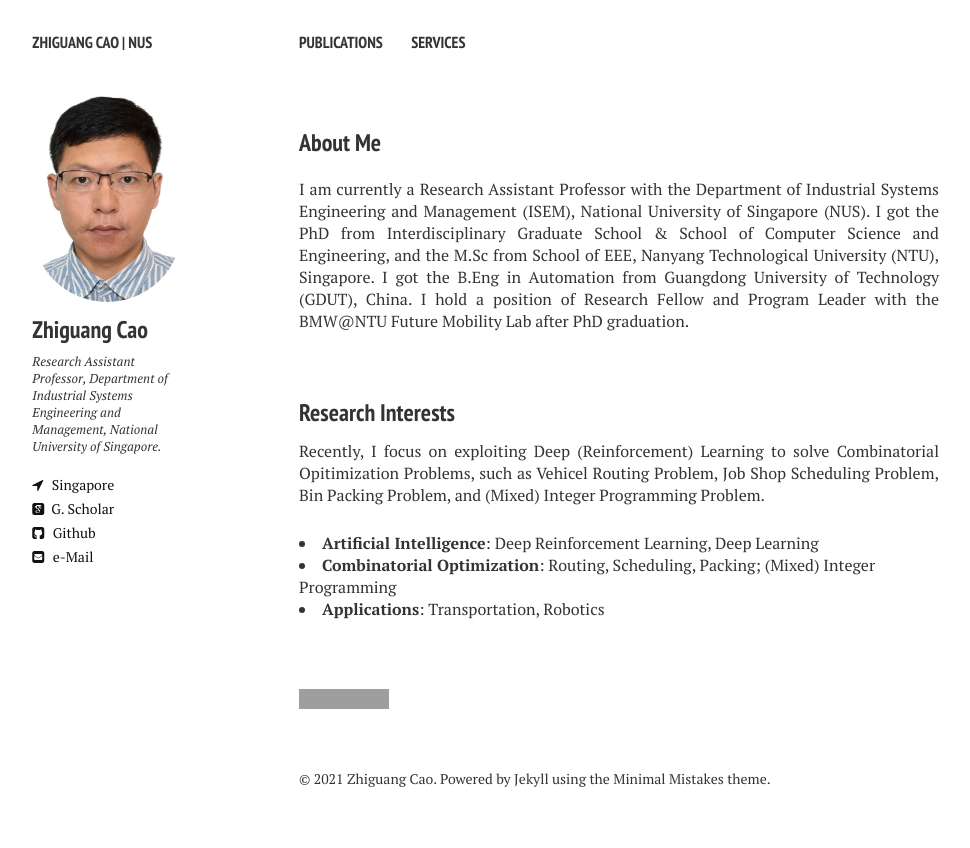
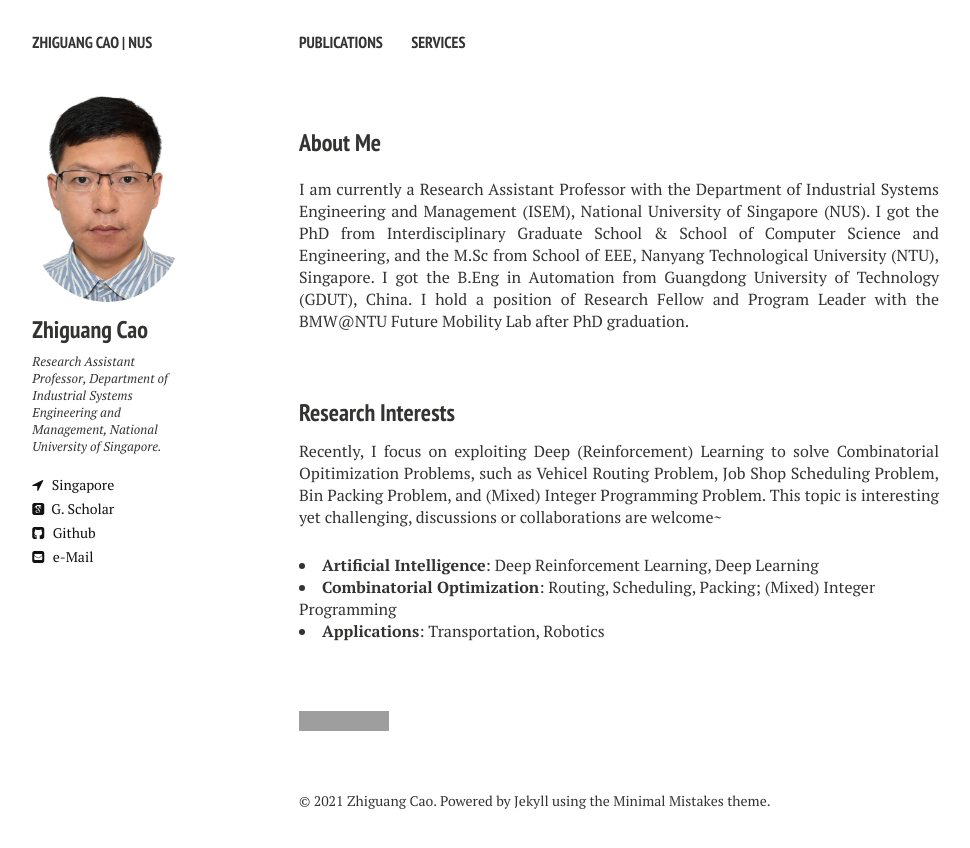
Before and after one commit to zhiguangcaosg/zhiguangcaosg.github.io, a Jekyll site: the page built from index.md, in a window 1280 px wide. Shown: the top 848 px of the page, without its empty margins (21-991 px from the left). Built offline with Jekyll 4.4.1, drawn with Linux system fonts in a browser that asks for light colours; nearby versions of some CDN libraries; grey boxes are pictures that could not be loaded.

Commit message:
Update index.md

```diff
--- a/index.md
+++ b/index.md
@@ -12,7 +12,7 @@ image: banner1.png
 
 
 <h3 style="margin-bottom:-8px;padding-top:20px;">Research Interests</h3> <br>
-<p align="justify">Recently, I focus on exploiting Deep (Reinforcement) Learning to solve Combinatorial Opitimization Problems, such as Vehicel Routing Problem, Job Shop Scheduling Problem, Bin Packing Problem, and (Mixed) Integer Programming Problem.
+<p align="justify">Recently, I focus on exploiting Deep (Reinforcement) Learning to solve Combinatorial Opitimization Problems, such as Vehicel Routing Problem, Job Shop Scheduling Problem, Bin Packing Problem, and (Mixed) Integer Programming Problem. This topic is interesting yet challenging, discussions or collaborations are welcome~
 </p>
 <li>
 <b>Artificial Intelligence</b>:  Deep Reinforcement Learning, Deep Learning
```
